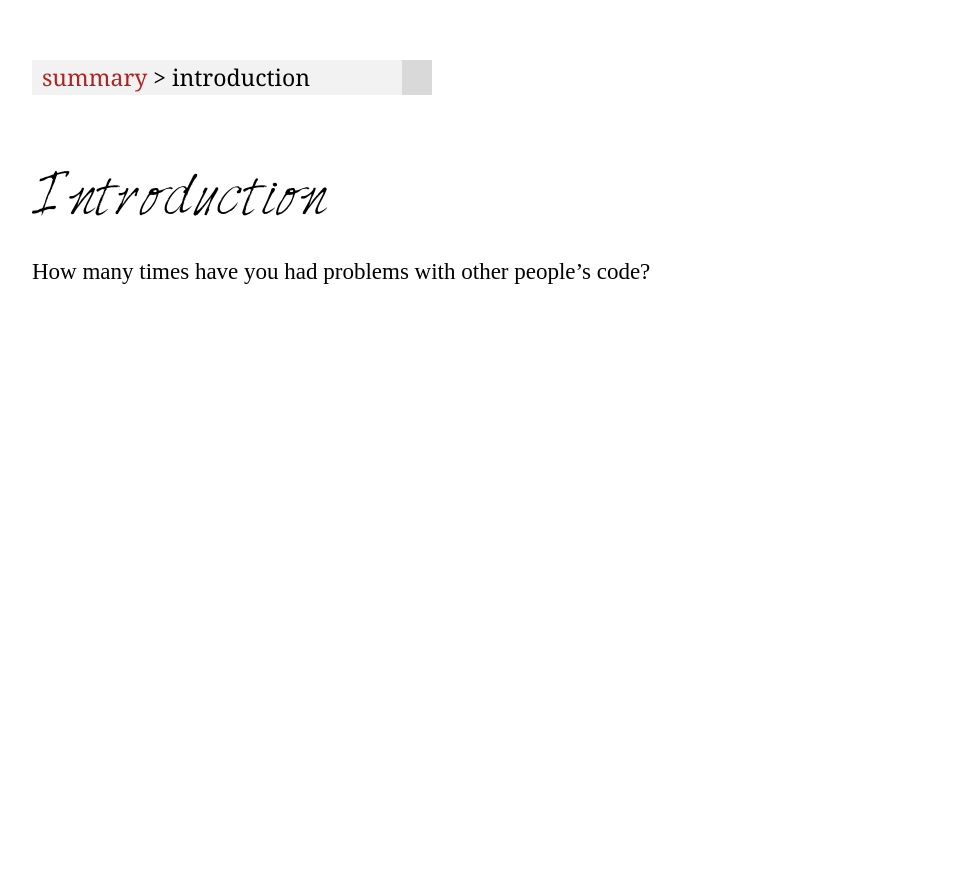
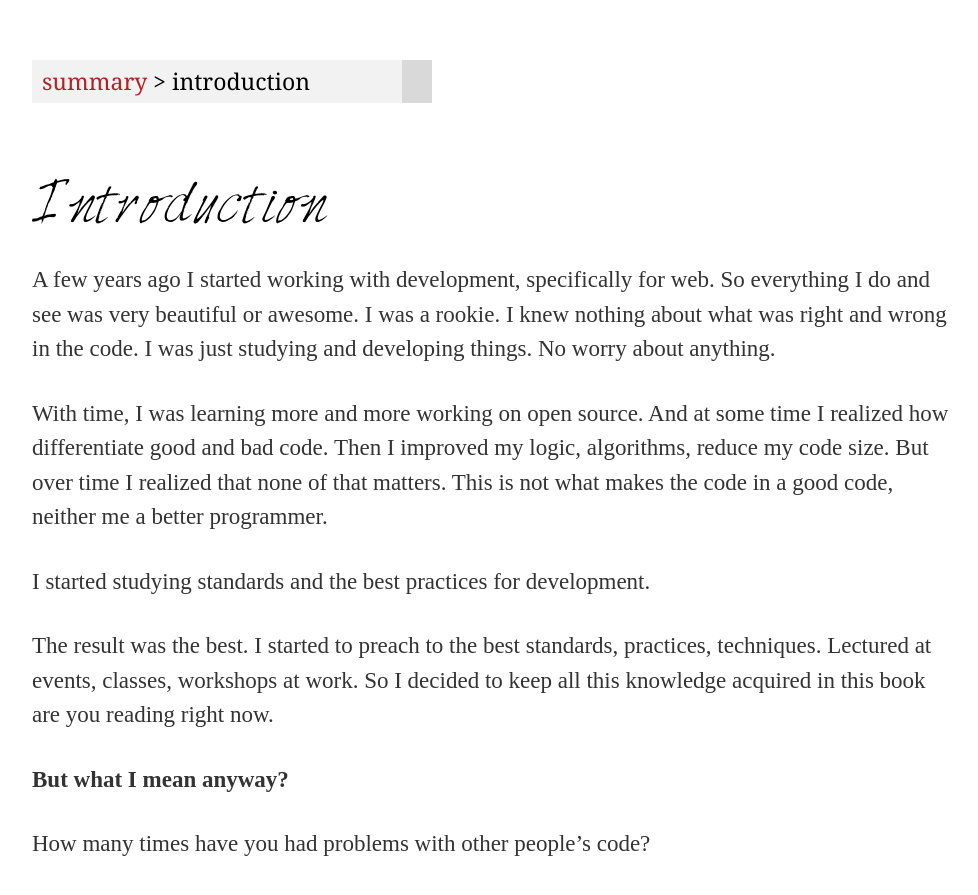
Before and after one commit to raphamorim/The-good-developer, a Jekyll site: the page built from introduction/index.md, in a window 1280 px wide. Shown: the top 895 px of the page, without its empty margins (148-1126 px from the left). Built offline with Jekyll 4.4.1, drawn with Linux system fonts in a browser that asks for light colours.

Commit message:
Started write

```diff
--- a/_includes/header.html
+++ b/_includes/header.html
@@ -18,6 +18,6 @@
 
 {% if page.layout == 'chapter' %}
 	<div class="bookmark">
-		<p><a href='../#summary'>summary</a> > {{ page.class }}</p>
+		<a href='../#summary'>summary</a> > {{ page.class }}
 	</div>
 {% endif %}
--- a/assets/css/base.css
+++ b/assets/css/base.css
@@ -76,8 +76,14 @@ body.chapter h2 {
   margin-bottom: 30px;
 }
 
+body.chapter p {
+  margin-bottom: 30px;
+  color: #333;
+}
+
 body.chapter .bookmark {
   margin-bottom: 80px;
+  padding: 10px;
   padding-left: 10px;
   background: rgba(0,0,0,.05);
   width: 400px;
--- a/introduction/index.md
+++ b/introduction/index.md
@@ -7,4 +7,15 @@ language: 'en'
 
 ## Introduction
 
+A few years ago I started working with development, specifically for web. So everything I do and see was very beautiful or awesome. I was a rookie. I knew nothing about what was right and wrong in the code. I was just studying and developing things. No worry about anything.
+
+With time, I was learning more and more working on open source. And at some time I realized how differentiate good and bad code. Then I improved my logic, algorithms, reduce my code size. But over time I realized that none of that matters. This is not what makes the code in a good code, neither me a better programmer.
+
+I started studying standards and the best practices for development.
+
+The result was the best. I started to preach to the best standards, practices, techniques. Lectured at events, classes, workshops at work. So I decided to keep all this knowledge acquired in this book are you reading right now.
+
+**But what I mean anyway?**
+
+
 How many times have you had problems with other people's code?
```
Also changed, not shown: index.md (+3 -0 lines), 3 other files.
